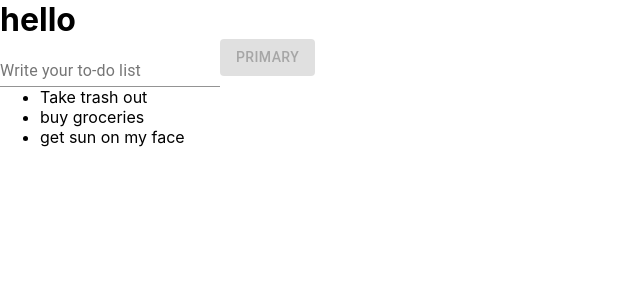
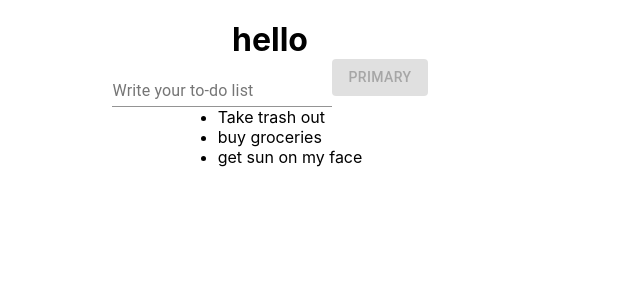
Before and after one commit to MarinaAreias/todo-app, a React (Create React App) app: page / in a window 1280 px wide. Shown: the top 300 px of the page, without its empty margins (0-640 px from the left). Built offline with nearby package versions, Linux system fonts and the light colour scheme.

Commit message:
App.css
did some styling

```diff
--- a/src/App.css
+++ b/src/App.css
@@ -1,3 +1,12 @@
 * {
-  margin: 0 auto;
+  margin: 0;
 }
+
+.app {
+  display: flex;
+  flex-direction: column;
+  width: 500px;
+  margin: 20px;
+  object-fit: contain;
+  align-items: center;
+}
```
